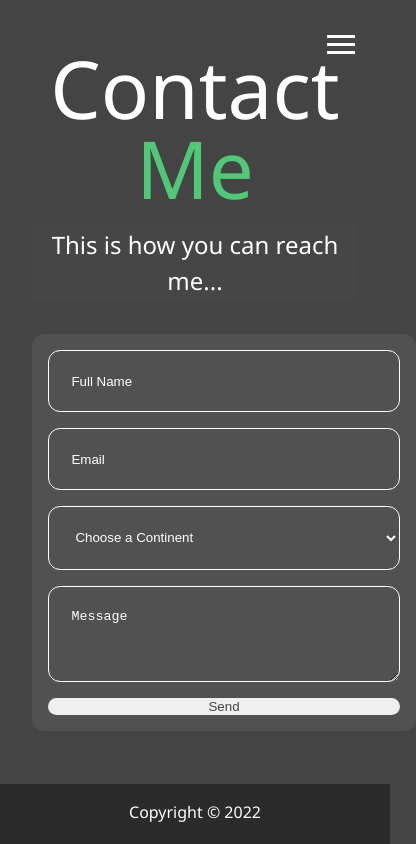
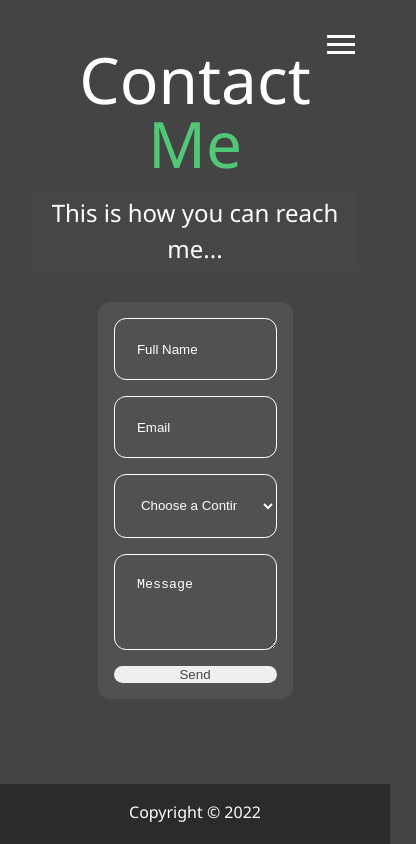
Before and after one commit to RadhiyaJabed/Portfolio-Website, a website: page docs/contact.html in a window 390 px wide. Shown: the whole page, 416 px wide, since content can reach past the window. Drawn offline with Linux system fonts and the light colour scheme.

Commit message:
made some responsiveness changes

```diff
--- a/scss/_mobile.scss
+++ b/scss/_mobile.scss
@@ -71,14 +71,17 @@
     #home h1 {
       margin-top: 10vh;
     }
-
     .lg-heading {
       margin-top:1rem;
-      font-size: 5rem;
+      font-size: 4rem;
     }
   }
 
   .projects {
     grid-template-columns: 1fr;
   }
+
+  form {
+      width: 50vw;
+  }
 }
```
Also changed, not shown: docs/css/main.css.
